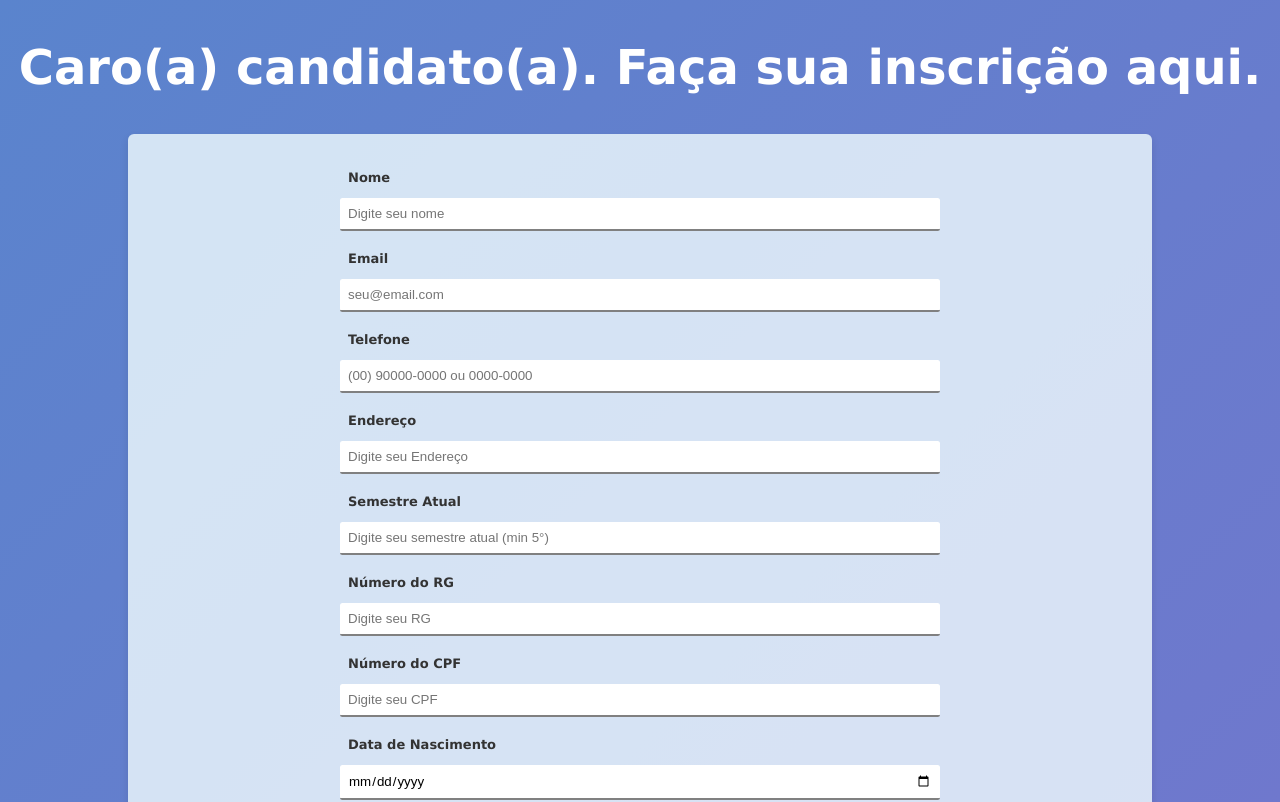
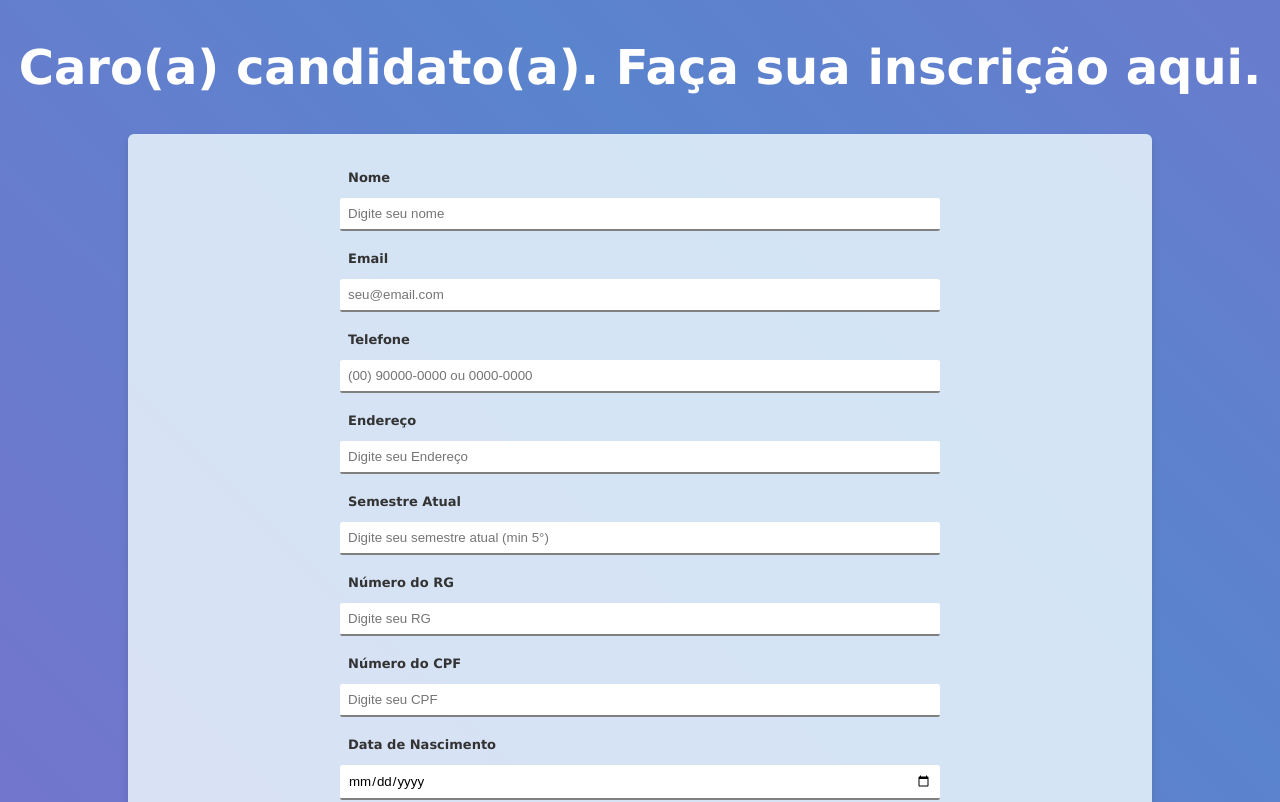
Before and after one commit to Fuyuki077/FormESTAGIO, a React (Vite) app in the folder forms/: page / in a window 1280 px wide. Shown: the top 802 px of the page. Built offline with nearby package versions, Linux system fonts and the light colour scheme.

Commit message:
ajuste no body o outro comitei errado

```diff
--- a/forms/src/index.css
+++ b/forms/src/index.css
@@ -5,7 +5,21 @@
   font-family: 'Poppins', sans-serif;
 }
 
-body{
+body {
   min-height: 100vh;
-  background: linear-gradient(135deg, #5A84CD 0%, #A35ACD 250%);
+  background: linear-gradient(45deg, #5A84CD, #A35ACD, #5A84CD, #A35ACD);
+  background-size: 400% 400%;
+  animation: animate 10s ease infinite;
 }
+
+@keyframes animate {
+  0% {
+    background-position: 0% 50%;
+  }
+  50% {
+    background-position: 100% 50%;
+  }
+  100% {
+    background-position: 0% 50%;
+  }
+}
```
